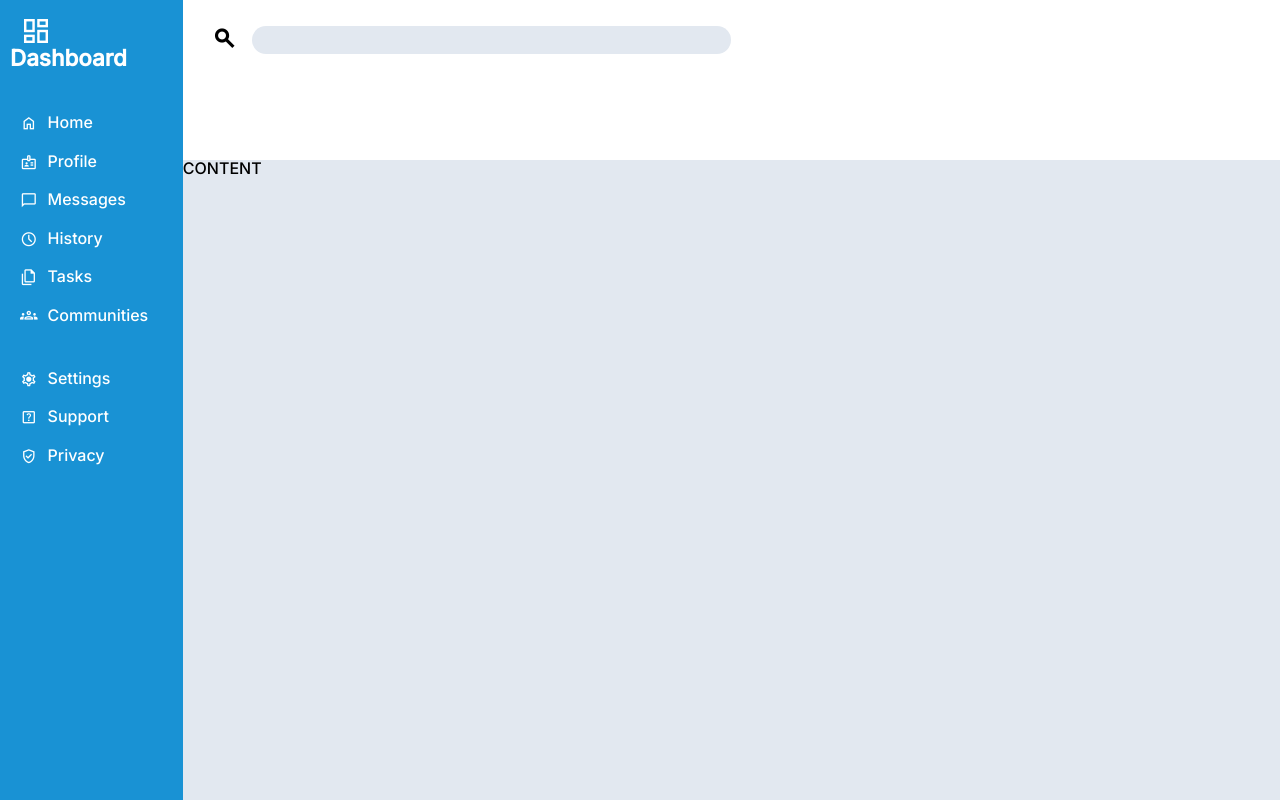
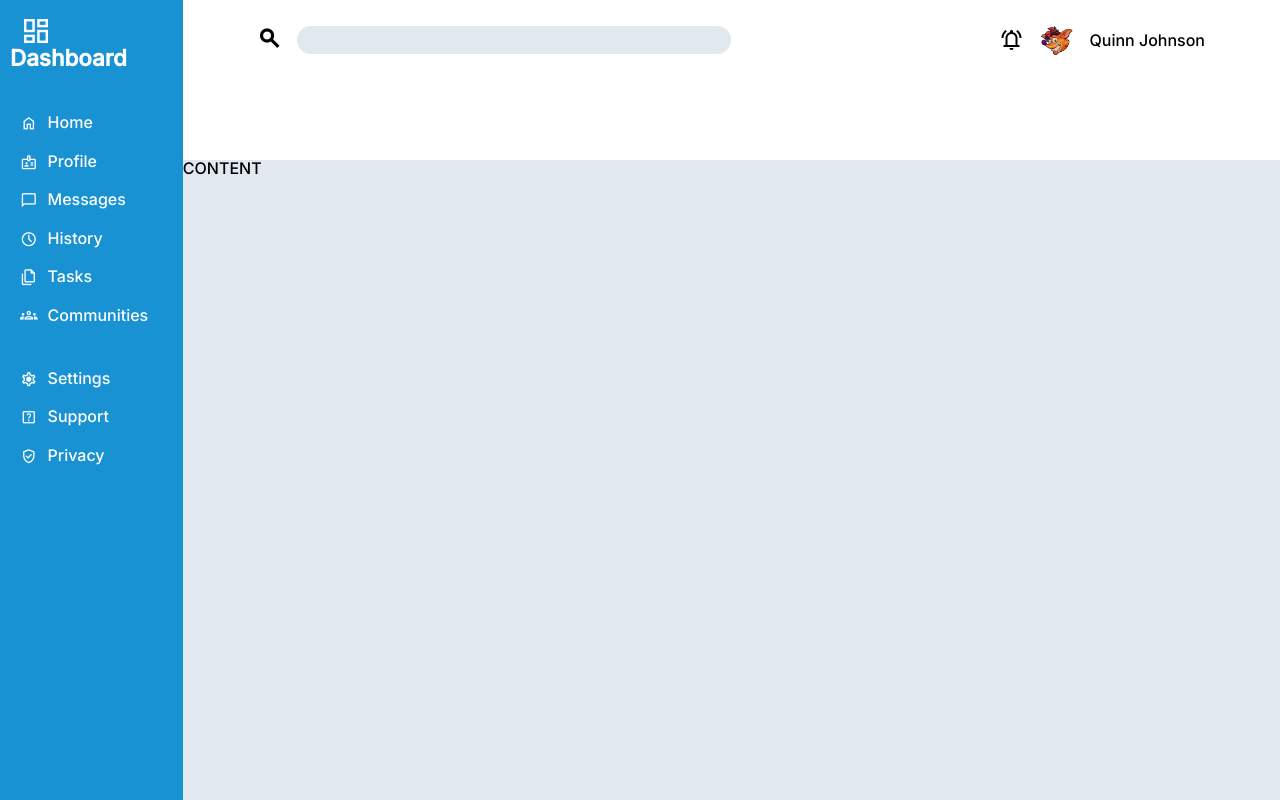
Before and after one commit to QuinnJohnsonCode/admin-dashboard, a plain HTML site: page index.html in a window 1280 px wide. Drawn offline with nearby package versions, Linux system fonts and the light colour scheme.

Commit message:
Add top user-menu in header

```diff
--- a/css/styles.css
+++ b/css/styles.css
@@ -69,8 +69,8 @@ body {
 
     grid-template-columns: 1fr 1fr;
     grid-template-rows: 1fr 1fr;
-    margin-left: 30px;
-    margin-right: 30px;
+    margin-left: 75px;
+    margin-right: 75px;
 
     align-items: center;
 }
@@ -81,7 +81,7 @@ body {
     gap: 15px;
 }
 
-.search > span {
+.bold-icon {
     font-weight: bold !important;
 }
 
@@ -100,6 +100,18 @@ input[type="search"]:focus {
     outline: none;
 }
 
+.user-menu {
+    display: flex;
+    justify-content: flex-end;
+    align-items: center;
+    gap: 15px;
+}
+
+.user-icon {
+    width: 36px;
+    border-radius: 50%;
+}
+
 /* CONTENT */
 .content {
     background-color: var(--secondary-clr);
--- a/index.html
+++ b/index.html
@@ -86,7 +86,13 @@
             </div>
 
             <div class="user-menu">
+                <span class="material-symbols-outlined">
+                    notifications_active
+                </span>
 
+                <img class="user-icon" src="./img/bandicoot-pic.png" alt="User icon">
+
+                <p>Quinn Johnson</p>
             </div>
 
             <div class="user-greeting"></div>
```
Also changed, not shown: img/bandicoot-pic.png (added).
